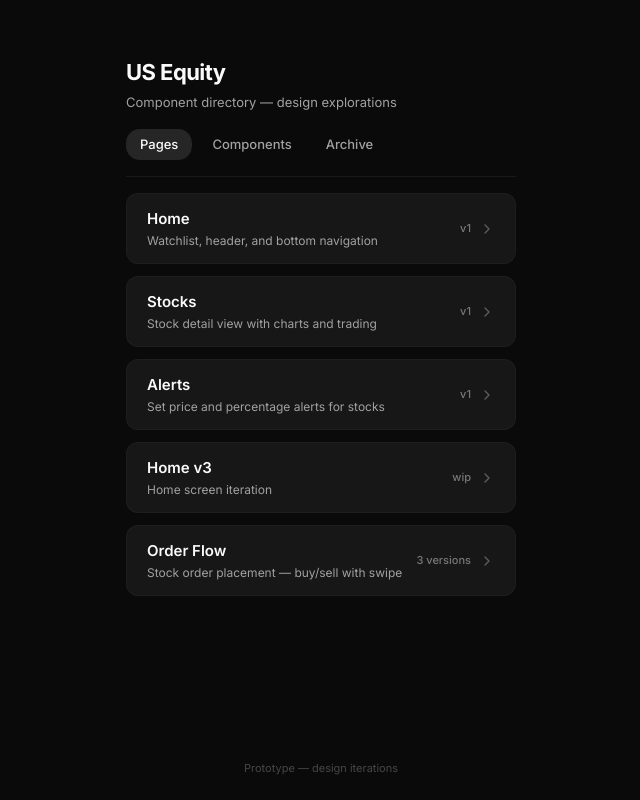
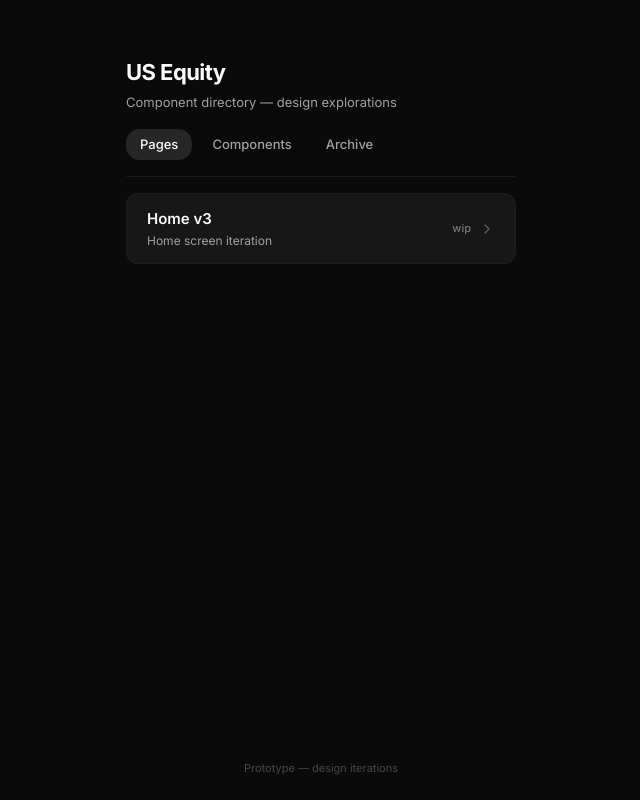
Before and after one commit to darshan-aspora/wealth, a Next.js app: page / in a window 1280 px wide. Shown: the whole page, without its empty margins (319-959 px from the left). Built offline with nearby package versions, Linux system fonts and the light colour scheme.

Commit message:
Clean Navigation

```diff
--- a/app/page.tsx
+++ b/app/page.tsx
@@ -10,6 +10,15 @@ const tabs = ["Pages", "Components", "Archive"] as const;
 type Tab = (typeof tabs)[number];
 
 const pages = [
+  {
+    title: "Home v3",
+    description: "Home screen iteration",
+    href: "/home-v3",
+    status: "wip",
+  },
+];
+
+const archive = [
   {
     title: "Home",
     description: "Watchlist, header, and bottom navigation",
@@ -29,20 +38,11 @@ const pages = [
     status: "v1",
   },
   {
-    title: "Home v3",
-    description: "Home screen iteration",
-    href: "/home-v3",
-    status: "wip",
-  },
-  {
     title: "Order Flow",
     description: "Stock order placement — buy/sell with swipe",
     href: "/order-flow",
     status: "3 versions",
   },
-];
-
-const archive = [
   {
     title: "Home v2",
     description: "Redesigned home screen",
```
